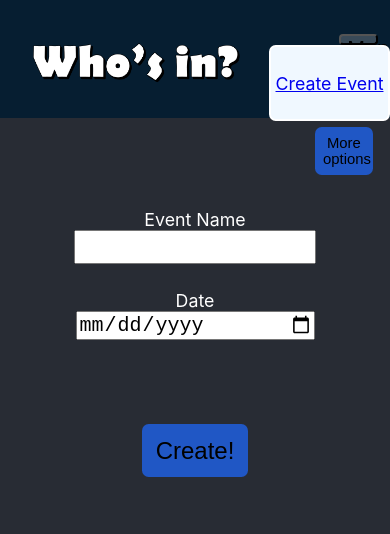
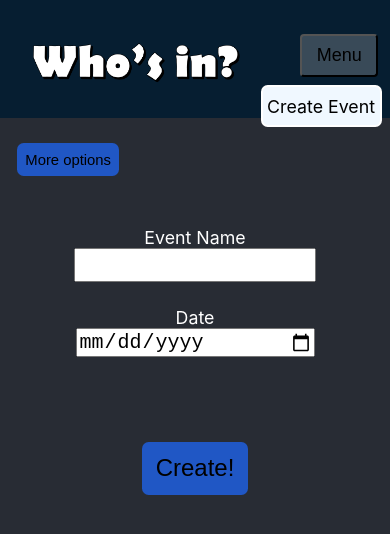
Before and after one commit to alaMarkus/whosin, a React (Create React App) app in the folder client/: page /createevent in a window 390 px wide. Both pictures are taken after a click on the button "Menu". Shown: the top 534 px of the page. Built offline with nearby package versions, Linux system fonts and the light colour scheme.

Commit message:
fixed create-event-bug

```diff
--- a/client/src/components/CreateEvent.js
+++ b/client/src/components/CreateEvent.js
@@ -17,7 +17,7 @@ function makeid() {
 
 
 const CreateEvent = () =>{
-    const [event, setEvent] = useState({"maxParticipants": 0,"price":0,"maxParticipants": 0, "priceForGroup": 1,"description":""})
+    const [event, setEvent] = useState({"maxParticipants": 0,"price":0,"maxParticipants": 0, "priceForGroup": 1,"description":" "})
     const [maxParts, setMaxParts] = useState(0)
     const [showExtras, setShowExtras] = useState(0)
     const [selectedExtras, setSelectedExtras] = useState({"price":0,"maxParticipants": 0,"description":0})
@@ -26,7 +26,6 @@ const CreateEvent = () =>{
     useEffect(()=>{
         console.log(event.eventId)
         if(event.eventId!=undefined){
-            history.push("/event/"+event.eventId)
             sendRequest(event)
         }
     },[event.eventId])
@@ -43,6 +42,7 @@ const CreateEvent = () =>{
             .post(apiUrl+"/insertevent", {"event":eventObj})
             .then(function(result){
                 console.log(result)
+                history.push("/event/"+event.eventId)
             })
         console.log(event)
     }
--- a/client/src/components/Navbar.js
+++ b/client/src/components/Navbar.js
@@ -18,7 +18,7 @@ const Navbar = () =>{
         if (showDropdown==1){
             return (
                 <div className="drop-down-menu-cntr">
-                    <Link to="/createevent" onClick={toggleDropdown}>Create Event</Link>
+                    <Link className='drop-down-create-event' to="/createevent" onClick={toggleDropdown}>Create Event</Link>
                 </div>
             )
         }else{
--- a/client/src/components/create-event.css
+++ b/client/src/components/create-event.css
@@ -115,17 +115,17 @@
     }
     .extra-button-container{
         display: flex;
-        flex-direction: row-reverse;
+        flex-direction: row;
     }
     .extra-button{
         border: none;
         background-color: #2057c5;
         border-radius: 5pt;
         height: auto;
-        width: 15vw;
+        width: auto;
         font-size: smaller;
         padding:1vh;
-        margin-right: 2vh;
+        margin: 2vh;
     }
     .extras-menu-container{
         display: flex;
--- a/client/src/components/navbar.css
+++ b/client/src/components/navbar.css
@@ -1,3 +1,4 @@
+@media  screen and (min-width: 800px){
     .navbar-container{
         width: 100vw;
         height: 6vh;
@@ -20,9 +21,10 @@
         position: relative;
         z-index: 9999;
         width: 30vw;
+        max-width: 200pt;
         height: auto;
-    padding-top: 3vh;
-    padding-bottom: 3vh;
+        padding-top: 1vh;
+        padding-bottom: 1vh;
         background-color: aliceblue;
         border: 2px solid white;
         border-radius: 5pt;
@@ -38,3 +40,56 @@
         margin-right: 3vw;
         font-size: larger;
     }
+    .drop-down-create-event{
+        text-decoration: none;
+        color: black;
+    }
+}
+@media  screen and (max-width: 800px){
+    .navbar-container{
+        width: 100vw;
+        height: 6vh;
+        background-color: #061e31;
+        padding-top: 4vh;
+        padding-bottom: 4vh;
+        text-align: center;
+    }
+    .navbar-logo{
+        height: 150%;
+        width: auto;
+        float: left;
+        margin-left: 6vw;
+        margin-top: -1vh;
+    }
+    .drop-down-cntr{
+        flex-direction: row;
+    }
+    .drop-down-menu-cntr{
+        position: relative;
+        margin: 1vh;
+        z-index: 9999;
+        width: 30vw;
+        max-width: 200pt;
+        height: auto;
+        padding-top: 1vh;
+        padding-bottom: 1vh;
+        background-color: aliceblue;
+        border: 2px solid white;
+        border-radius: 5pt;
+        float:right;
+        text-decoration: none;
+    }
+    .drop-down-button{
+        border-radius: 3pt;
+        background-color: #394a58;
+        width: 20vw;
+        height: 11vw;
+        float:right;
+        margin-right: 3vw;
+        font-size: large;
+    }
+    .drop-down-create-event{
+        text-decoration: none;
+        color: black;
+    }
+}
```
Also changed, not shown: 10 other files (tests, documents, lock files or other folders). Lines whose indentation alone changed are shown as unchanged.
